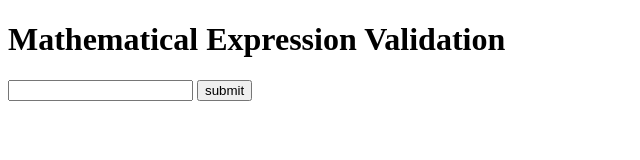
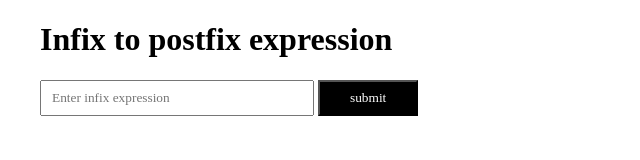
Before and after one commit to PR7175Z/DSA-using-JS, a plain HTML site: page infixtopostfix/index.html in a window 1280 px wide. Shown: the whole page, without its empty margins (0-640 px from the left). Drawn offline with Linux system fonts and the light colour scheme.

Commit message:
Added container

```diff
--- a/infixtopostfix/index.html
+++ b/infixtopostfix/index.html
@@ -3,16 +3,19 @@
 <head>
     <meta charset="utf-8">
     <meta name="viewport" content="width=device-width, initial-scale=1">
-    <title>Mathematical Expression Validation</title>
+    <title>Infix to postfix expression</title>
+    <link rel="stylesheet" type="text/css" href="style.css">
 </head>
 <body>
-    <h1>Mathematical Expression Validation</h1>
-    <form id="stackform">
-        <input type="text" name="mathsexp" id="mathsexp">
-        <input type="submit" value="submit">
-    </form>
-    <div class="result">
-        <p></p>
+    <div class="container">
+        <h1>Infix to postfix expression</h1>
+        <form id="stackform">
+            <input type="text" name="mathsexp" id="mathsexp" placeholder="Enter infix expression">
+            <input type="submit" value="submit">
+        </form>
+        <div class="result">
+            <p></p>
+        </div>
     </div>
     <script src="script.js"></script>
 </body>
```
